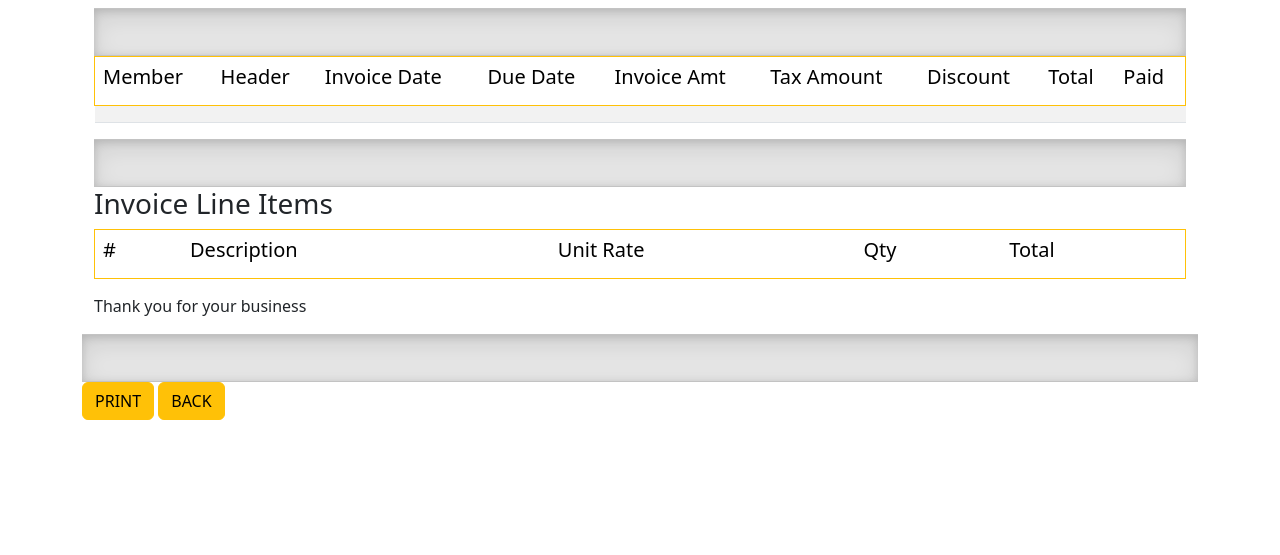
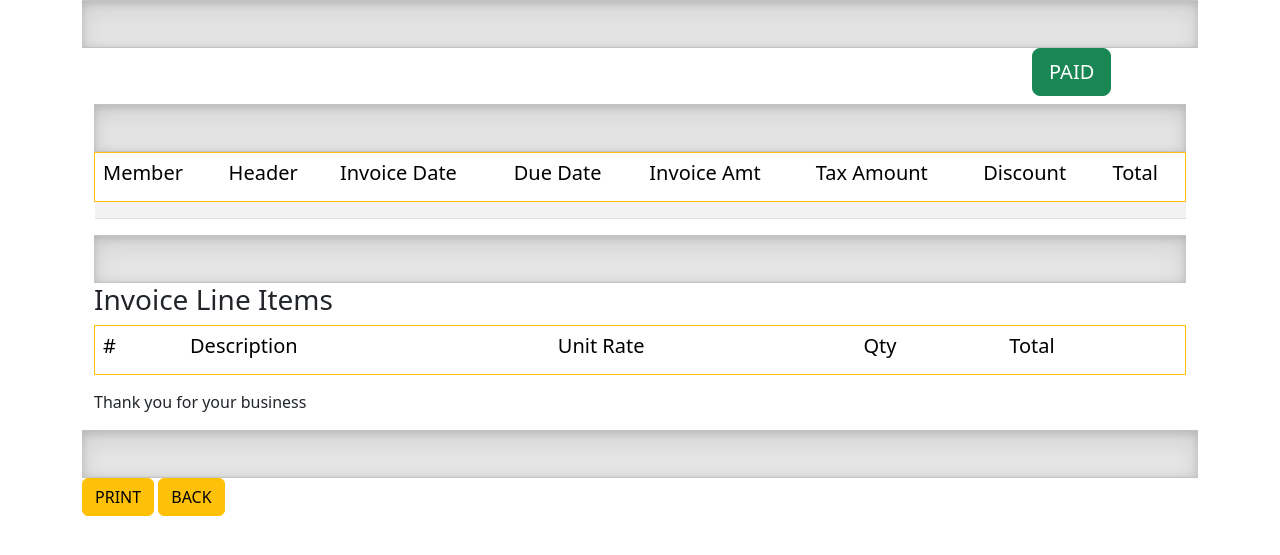
Before and after one commit to farman3074/cloud-desk, a Flask app: template templates/viewinvoice.html in a window 1280 px wide. Shown: the top 555 px of the page. Run offline with Flask 3, Linux system fonts and the light colour scheme; the template is opened without the code that fills it, so the values that code supplies are empty.

Commit message:
added pay now and paid button

```diff
--- a/templates/viewinvoice.html
+++ b/templates/viewinvoice.html
@@ -33,6 +33,19 @@
   </head>
 
   <body>
+    <div class="container">
+      <div class="b-example-divider"></div>
+      <div class="row">
+        <div class="col-sm-10"></div>
+        <div class="col-sm-2">
+      {% if invoice['ispaid'] == 'N' %}
+        <a class="btn btn-warning btn-lg" href="#" role="button">PAY NOW</a>
+      {% else %}
+        <a class="btn btn-success btn-lg" href="#" role="button">PAID</a>
+      {% endif %}
+        </div>
+      </div>
+    </div>
     <div class="container" id="printarea">
     <div class="container">
       <h3>{{title}}</h3>
@@ -48,7 +61,6 @@
             <th scope="col"><h5>Tax Amount</h5></th>
             <th scope="col"><h5>Discount</h5></th>
             <th scope="col"><h5>Total</h5></th>
-            <th scope="col"><h5>Paid</h5></th>
           </tr>
         </thead>
         <tbody>
@@ -61,7 +73,6 @@
             <td>{{ invoice['taxamount'] }}</td>
             <td>{{ invoice['discount'] }}</td>
             <td>{{ invoice['amtwithtax'] }}</td>
-            <td>{{ invoice['ispaid'] }}</td>
         </tbody>
       </table>
     </div>
```
